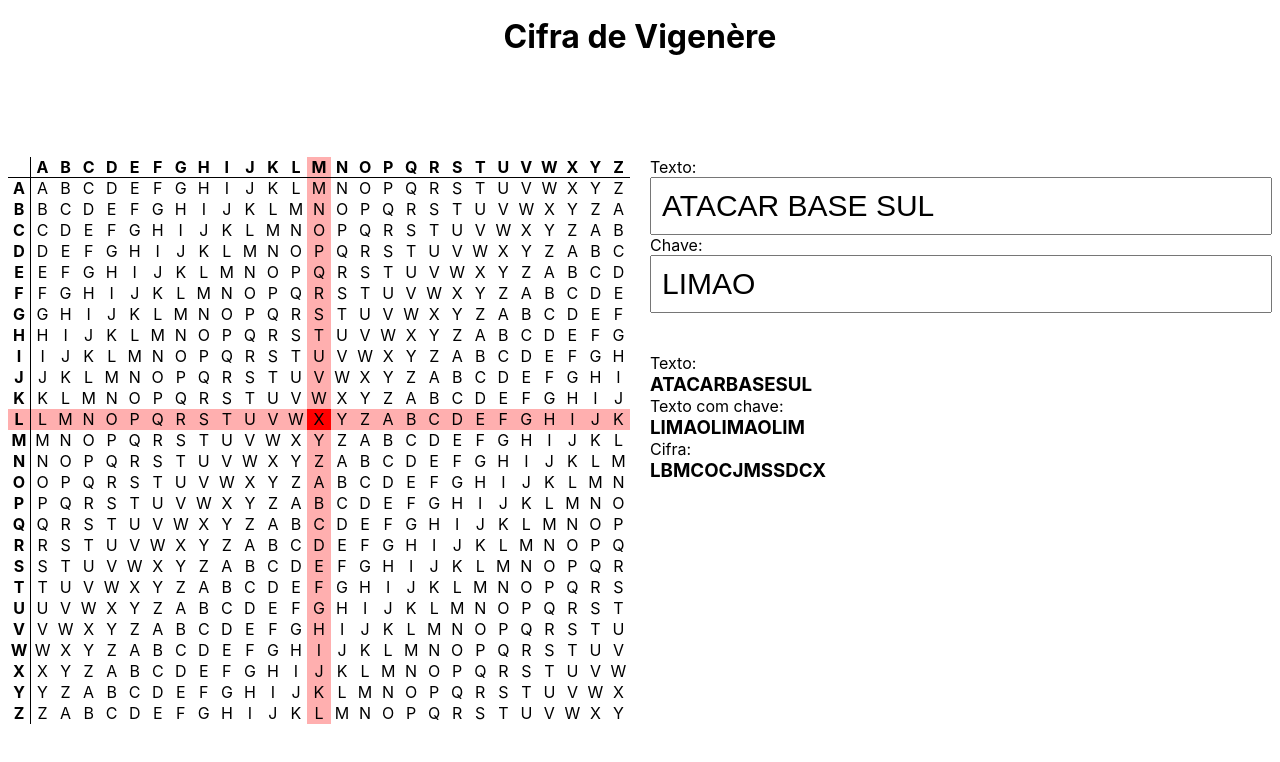
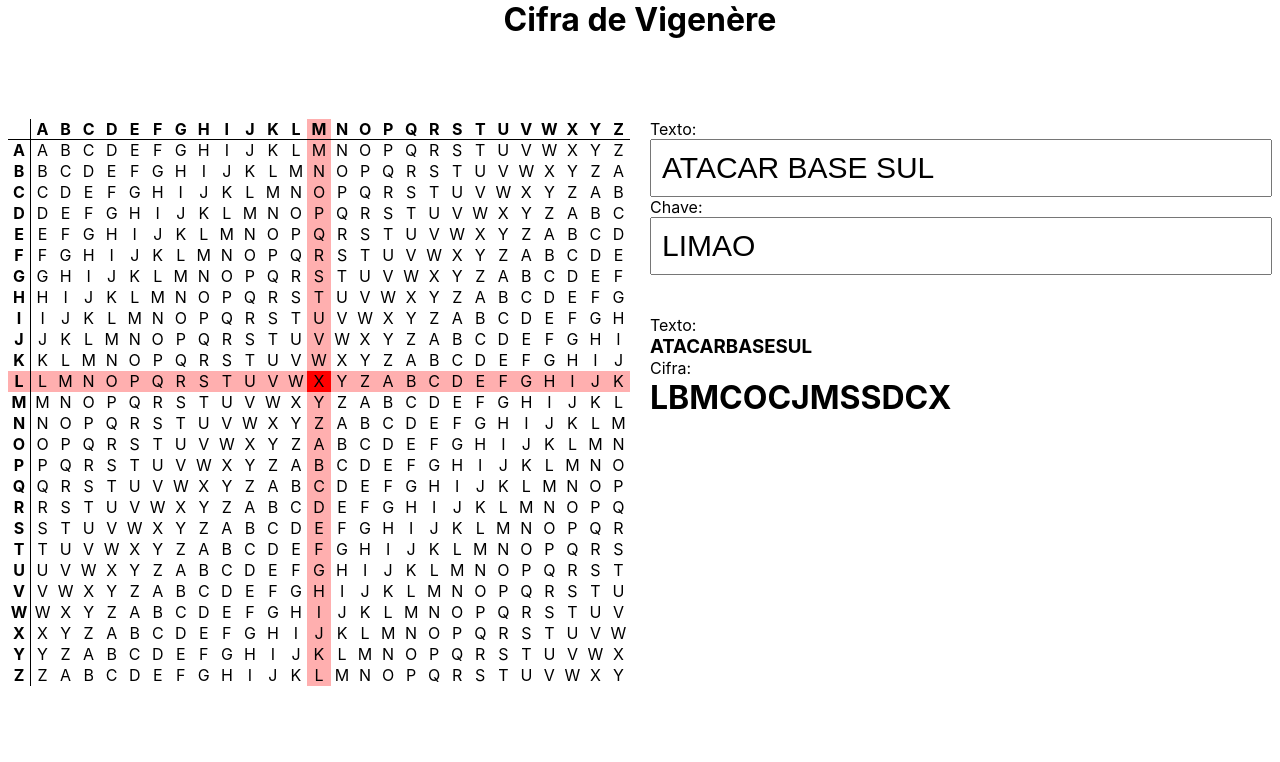
Before and after one commit to matherique/vigenere-chiper, a Next.js app: page / in a window 1280 px wide. Shown: the top 762 px of the page. Built offline with nearby package versions, Linux system fonts and the light colour scheme.

Commit message:
separete logic into a new file

```diff
--- /dev/null
+++ b/lib/vigenere-cipher.ts
@@ -0,0 +1,27 @@
+export const alphabet = "ABCDEFGHIJKLMNOPQRSTUVWXYZ";
+
+export const alphabet_table = Array.from({ length: 26 }, (_, i) =>
+  Array.from({ length: 26 }, (_, j) => alphabet.charAt((j + i) % 26))
+);
+
+export function vigenere(text: string, key: string): [string, string] {
+  let keyText = "";
+  let resp = "";
+  const norm_text = text.replace(/ /g, "").toLocaleUpperCase();
+  const norm_key = key.toLocaleUpperCase();
+
+  for (let i = 0; i < norm_text.length; i++) {
+    const pos = i % key.length;
+
+    const letterFromText = norm_text.charAt(i);
+    const letterFromKey = norm_key.charAt(pos);
+
+    let y = alphabet.indexOf(letterFromKey);
+    let x = alphabet.indexOf(letterFromText);
+
+    resp += alphabet_table[y][x];
+    keyText += letterFromKey;
+  }
+
+  return [resp, keyText];
+}
--- a/pages/index.tsx
+++ b/pages/index.tsx
@@ -1,43 +1,28 @@
 import React from "react";
 import Head from "next/head";
 import styles from "../styles/Home.module.css";
+import { alphabet, alphabet_table, vigenere } from "../lib/vigenere-cipher";
 
-const alphabet = "ABCDEFGHIJKLMNOPQRSTUVWXYZ";
-const table = Array.from({ length: 26 }, (_, i) =>
-  Array.from({ length: 26 }, (_, j) => alphabet.charAt((j + i) % 26))
-);
+const last = (text: string) => {
+  if (text === "") return "";
+
+  return text.split("")[text.length - 1];
+};
 
 export default function Home() {
   const [key, setKey] = React.useState("LIMAO");
   const [text, setText] = React.useState("ATACAR BASE SUL");
-  const [keyText, setKeyText] = React.useState("");
   const [cipher, setCipher] = React.useState("");
   const [typePos, setTypePos] = React.useState([-1, -1]);
 
   React.useEffect(() => {
-    let textWithNoSpace = text.replace(/ /g, "");
-    let textWithkey = "";
-    let cipherText = "";
-    let size = key.length;
-    let x = -1;
-    let y = -1;
+    const [result, keyText] = vigenere(text, key);
 
-    for (let i = 0; i < textWithNoSpace.length; i++) {
-      const pos = i % size;
+    const y = alphabet.indexOf(last(keyText));
+    const x = alphabet.indexOf(last(text));
 
-      let letterFromText = textWithNoSpace.charAt(i);
-      let letterFromKey = key.charAt(pos);
-
-      y = alphabet.indexOf(letterFromKey);
-      x = alphabet.indexOf(letterFromText);
-
-      cipherText += table[y][x];
-
-      textWithkey += letterFromKey;
-    }
     setTypePos([y, x]);
-    setCipher(cipherText);
-    setKeyText(textWithkey);
+    setCipher(result);
   }, [text, key]);
 
   function isSelected(x: number, y: number) {
@@ -77,7 +62,7 @@ export default function Home() {
                 {l}
               </span>
             ))}
-            {table.map((x, i) => {
+            {alphabet_table.map((x, i) => {
               return [
                 <span
                   className={`${styles.y_line} ${isCurrentCol(i)}`}
@@ -110,10 +95,8 @@ export default function Home() {
           <div>
             Texto:
             <h3>{text.replace(/ /g, "")}</h3>
-            Texto com chave:
-            <h3>{keyText}</h3>
             Cifra:
-            <h3>{cipher}</h3>
+            <h1>{cipher}</h1>
           </div>
         </div>
       </main>
--- a/styles/globals.css
+++ b/styles/globals.css
@@ -15,6 +15,6 @@ a {
   box-sizing: border-box;
 }
 
-h3 {
+h1, h2, h3, h4, h5 {
   margin: 0px;
 }
```
